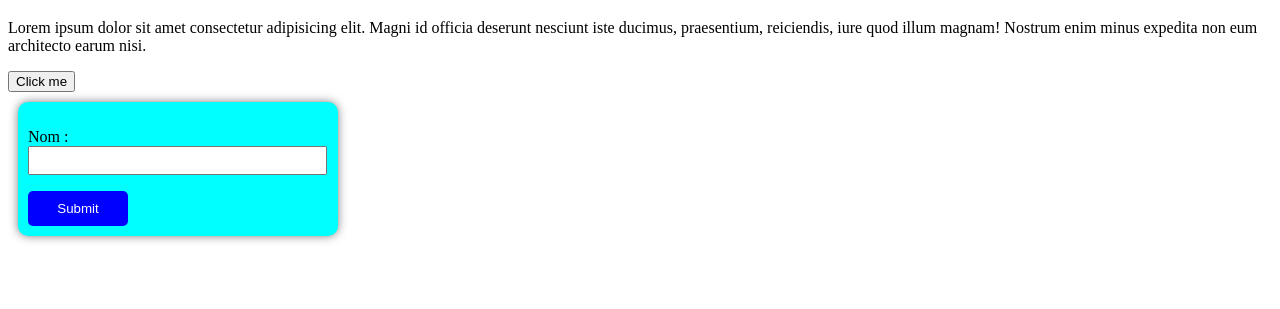
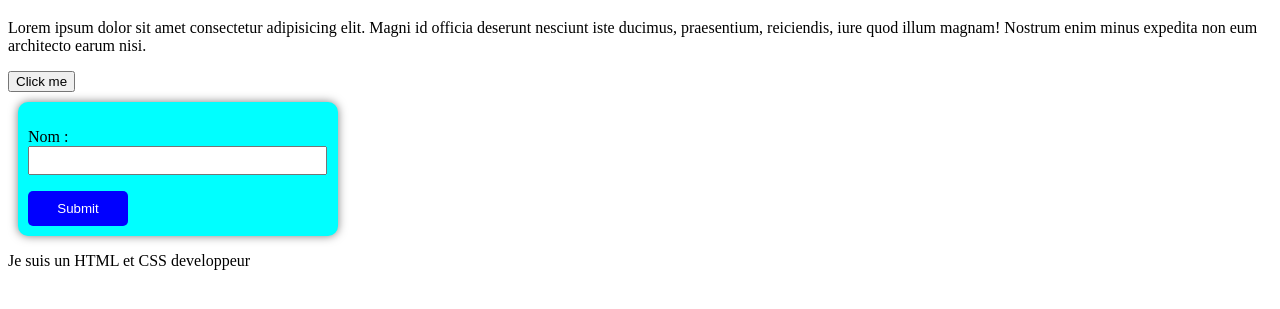
Before and after one commit to Lildaxofficial/ONLINE-STOCK, a plain HTML site: page index.html in a window 1280 px wide. Shown: the part 61-370 px from the top of the page. Drawn offline with Linux system fonts and the light colour scheme.

Commit message:
ajoute d'un paragraphe

```diff
--- a/index.html
+++ b/index.html
@@ -23,6 +23,10 @@
         <button>Submit</button>
     </form>
 
+    <p>
+        Je suis un <span>HTML</span> et <span>CSS</span> developpeur
+    </p>
+
 
     <script src="./js/main.js"></script>
 </body>
```
